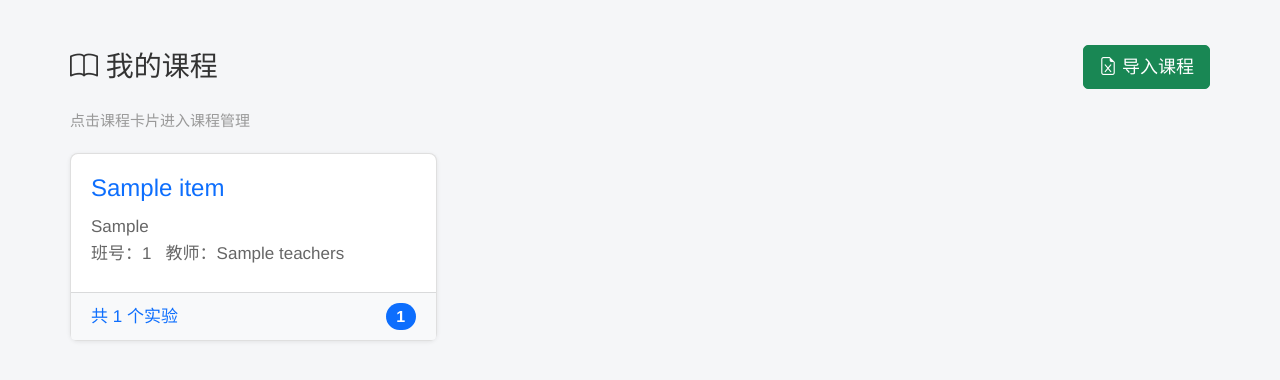
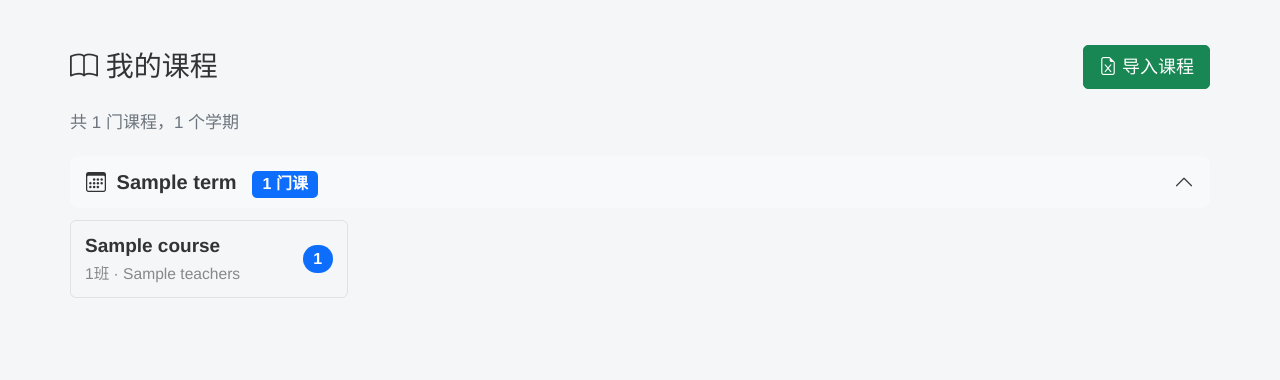
Before and after one commit to szdmgy/mycourse, a Django app: template mycourse/mycourse/templates/teacherCourseList.html in a window 1280 px wide. Shown: the part 66-446 px from the top of the page. Run offline with Django 3.2, Linux system fonts and the light colour scheme; the template is opened without the code that fills it: most values are stand-ins (such as "Sample title", 1, 10 or a date in 2020); some libraries are stand-ins or nearby versions.

Commit message:
课程列表按学期分组折叠，紧凑卡片布局
- 后端按学期倒序分组，用 annotate(Count) 替代逐个查询作业数
- 最新学期默认展开，旧学期默认折叠，点击可切换
- 卡片改为紧凑行布局：课程名 + 班号/教师 + 实验数徽章
- 学期信息不再重复显示在每个卡片中，改为分组标题统一展示
- 每行 4 个卡片（大屏），响应式适配

Co-authored-by: Cursor <cursoragent@cursor.com>

```diff
--- a/mycourse/mycourse/templates/teacherCourseList.html
+++ b/mycourse/mycourse/templates/teacherCourseList.html
@@ -1,6 +1,54 @@
 {% extends "base.html" %}
 {% block title %}课程列表 - 实验报告收集系统{% endblock %}
 {% block nav_courses %}active{% endblock %}
+
+{% block extra_css %}
+<style>
+  .term-header {
+    cursor: pointer;
+    user-select: none;
+    padding: 10px 16px;
+    background: #f8f9fa;
+    border-radius: 8px;
+    margin-bottom: 12px;
+    display: flex;
+    justify-content: space-between;
+    align-items: center;
+    transition: background .15s;
+  }
+  .term-header:hover { background: #e9ecef; }
+  .term-header .bi-chevron-up,
+  .term-header .bi-chevron-down { transition: transform .2s; }
+  .course-mini {
+    display: flex;
+    align-items: center;
+    justify-content: space-between;
+    padding: 10px 14px;
+    border: 1px solid #dee2e6;
+    border-radius: 6px;
+    text-decoration: none;
+    color: inherit;
+    transition: box-shadow .15s, border-color .15s;
+  }
+  .course-mini:hover {
+    border-color: #0d6efd;
+    box-shadow: 0 2px 8px rgba(13,110,253,.12);
+    color: inherit;
+  }
+  .course-mini .name {
+    font-weight: 600;
+    font-size: .95rem;
+    white-space: nowrap;
+    overflow: hidden;
+    text-overflow: ellipsis;
+  }
+  .course-mini .meta {
+    font-size: .78rem;
+    color: #888;
+    white-space: nowrap;
+  }
+</style>
+{% endblock %}
 
 {% block content %}
 <div class="d-flex justify-content-between align-items-center mb-3">
@@ -10,31 +58,40 @@
   </button>
 </div>
 
-{% if course %}
-  <p class="text-muted-sm mb-3">点击课程卡片进入课程管理</p>
-  <div class="row g-3">
-    {% for item, taskCount in course %}
-    <div class="col-md-6 col-lg-4">
-      <a href="{% url 'teacherCourseChange' item.courseTerm item.courseName item.classNumber %}"
-         class="text-decoration-none">
-        <div class="card h-100">
-          <div class="card-body">
-            <h3 class="card-title mb-2">{{ item.courseName }}</h3>
-            <p class="mb-1" style="font-size:.85rem; color:#666;">
-              {{ item.courseTerm }}<br>
-              班号：{{ item.classNumber }} &nbsp; 教师：{{ item.teachers }}
-            </p>
-          </div>
-          <div class="card-footer d-flex justify-content-between align-items-center"
-               style="background:#f8f9fa;">
-            <span style="font-size:.85rem;">共 {{ taskCount }} 个实验</span>
-            <span class="badge bg-primary rounded-pill">{{ taskCount }}</span>
-          </div>
+{% if term_groups %}
+  <p class="text-muted mb-3" style="font-size:.85rem;">
+    共 {{ total_courses }} 门课程，{{ term_groups|length }} 个学期
+  </p>
+
+  {% for term, courses in term_groups.items %}
+  <div class="mb-3">
+    <div class="term-header" data-bs-toggle="collapse" data-bs-target="#term-{{ forloop.counter }}">
+      <div>
+        <i class="bi bi-calendar3 me-1"></i>
+        <strong>{{ term }}</strong>
+        <span class="badge bg-primary ms-2">{{ courses|length }} 门课</span>
+      </div>
+      <i class="bi {% if forloop.first %}bi-chevron-up{% else %}bi-chevron-down{% endif %}"></i>
+    </div>
+    <div class="collapse {% if forloop.first %}show{% endif %}" id="term-{{ forloop.counter }}">
+      <div class="row g-2 mb-2">
+        {% for c in courses %}
+        <div class="col-sm-6 col-md-4 col-lg-3">
+          <a href="{% url 'teacherCourseChange' c.courseTerm c.courseName c.classNumber %}"
+             class="course-mini">
+            <div style="min-width:0;">
+              <div class="name">{{ c.courseName }}</div>
+              <div class="meta">{{ c.classNumber }}班 · {{ c.teachers }}</div>
+            </div>
+            <span class="badge bg-primary rounded-pill ms-2">{{ c.task_count }}</span>
+          </a>
         </div>
-      </a>
+        {% endfor %}
+      </div>
     </div>
-    {% endfor %}
   </div>
+  {% endfor %}
+
 {% else %}
   <div class="card p-4 text-center">
     <p style="font-size:1rem; color:#666;">
@@ -74,12 +131,25 @@
     </div>
   </div>
 </div>
+{% endblock %}
 
+{% block extra_js %}
 <script>
 document.querySelector('#importCourseModal form').addEventListener('submit', function() {
   var btn = this.querySelector('button[type="submit"]');
   btn.disabled = true;
   btn.innerHTML = '<span class="spinner-border spinner-border-sm me-1"></span> 正在解析...';
 });
+document.querySelectorAll('.term-header').forEach(function(header) {
+  var target = document.querySelector(header.getAttribute('data-bs-target'));
+  var chevron = header.querySelector('[class*="bi-chevron"]');
+  if (!target || !chevron) return;
+  target.addEventListener('hidden.bs.collapse', function() {
+    chevron.classList.replace('bi-chevron-up', 'bi-chevron-down');
+  });
+  target.addEventListener('shown.bs.collapse', function() {
+    chevron.classList.replace('bi-chevron-down', 'bi-chevron-up');
+  });
+});
 </script>
 {% endblock %}
```
Also changed, not shown: mycourse/mycourse/app01/views.py (+12 -5 lines), 1 other file.
